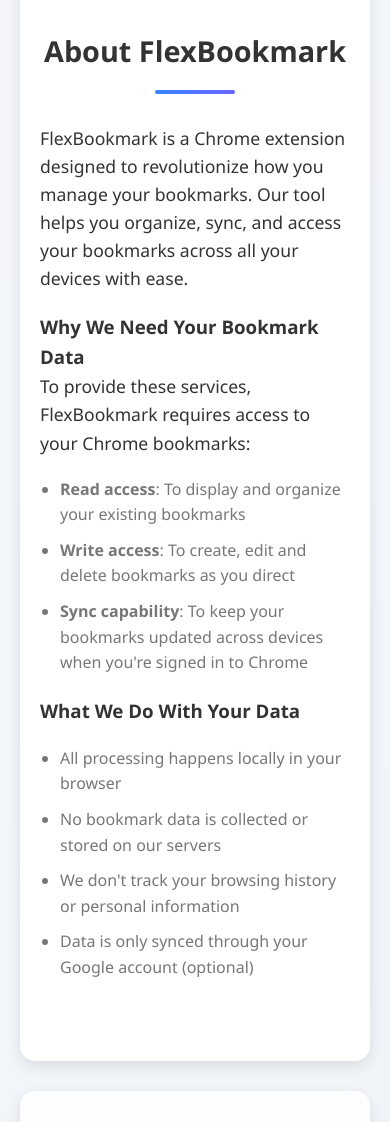
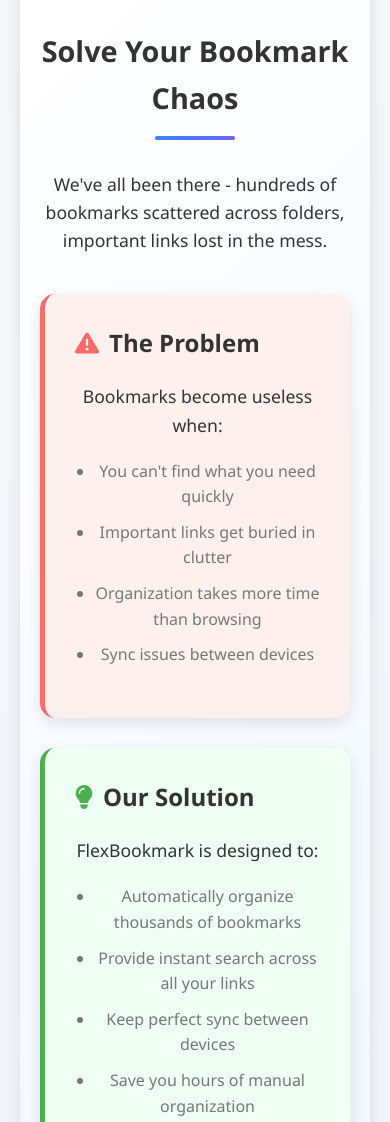
Before and after one commit to KhanhRomVN/FlexBookmark-Homepage, a plain HTML site: page index.html in a window 390 px wide. Shown: the part 400-1522 px from the top of the page. Drawn offline with nearby package versions, Linux system fonts and the light colour scheme.

Commit message:
Update index.html

```diff
--- a/index.html
+++ b/index.html
@@ -128,6 +128,77 @@
       color: var(--gray);
       max-width: 600px;
       margin: 0 auto;
+    }
+
+    /* Problem-Solution Section */
+    .problem-solution {
+      background: linear-gradient(135deg, #ffffff 0%, #f0f7ff 100%);
+      padding: 60px 0;
+      margin: 30px 0;
+      border-radius: 15px;
+      box-shadow: var(--box-shadow);
+      text-align: center;
+    }
+
+    .problem-solution h2 {
+      font-size: 2.2rem;
+      margin-bottom: 30px;
+      color: var(--dark);
+      position: relative;
+    }
+
+    .problem-solution h2::after {
+      content: '';
+      display: block;
+      width: 80px;
+      height: 4px;
+      background: linear-gradient(45deg, var(--accent), var(--secondary));
+      margin: 15px auto;
+      border-radius: 2px;
+    }
+
+    .problem-container {
+      display: flex;
+      flex-wrap: wrap;
+      justify-content: center;
+      gap: 30px;
+      margin-top: 40px;
+    }
+
+    .problem-card, .solution-card {
+      flex: 1;
+      min-width: 300px;
+      max-width: 450px;
+      padding: 30px;
+      border-radius: 15px;
+      box-shadow: var(--box-shadow);
+    }
+
+    .problem-card {
+      background: #fff0f0;
+      border-left: 5px solid var(--accent);
+    }
+
+    .solution-card {
+      background: #f0fff4;
+      border-left: 5px solid #4CAF50;
+    }
+
+    .problem-card h3, .solution-card h3 {
+      font-size: 1.5rem;
+      margin-bottom: 20px;
+      display: flex;
+      align-items: center;
+    }
+
+    .problem-card h3 i {
+      color: var(--accent);
+      margin-right: 10px;
+    }
+
+    .solution-card h3 i {
+      color: #4CAF50;
+      margin-right: 10px;
     }
 
     /* Main content */
@@ -516,7 +587,7 @@
         font-size: 2rem;
       }
 
-      .section-title, .purpose-content h2 {
+      .section-title, .purpose-content h2, .problem-solution h2 {
         font-size: 1.8rem;
       }
 
@@ -536,6 +607,14 @@
 
       .hero-buttons {
         flex-direction: column;
+      }
+
+      .problem-container {
+        flex-direction: column;
+      }
+
+      .problem-card, .solution-card {
+        max-width: 100%;
       }
     }
 
@@ -564,34 +643,48 @@
     </header>
 
     <main>
-      <!-- English Content -->
-      <section class="app-purpose">
+      <!-- New Problem-Solution Section -->
+      <section class="problem-solution">
         <div class="purpose-content">
-          <h2>About FlexBookmark</h2>
-          <p>FlexBookmark is a Chrome extension designed to revolutionize how you manage your bookmarks. Our tool helps you organize, sync, and access your bookmarks across all your devices with ease.</p>
+          <h2>Solve Your Bookmark Chaos</h2>
+          <p>We've all been there - hundreds of bookmarks scattered across folders, important links lost in the mess.</p>
 
-          <h3>Why We Need Your Bookmark Data</h3>
-          <p>To provide these services, FlexBookmark requires access to your Chrome bookmarks:</p>
-          <ul>
-            <li><strong>Read access</strong>: To display and organize your existing bookmarks</li>
-            <li><strong>Write access</strong>: To create, edit and delete bookmarks as you direct</li>
-            <li><strong>Sync capability</strong>: To keep your bookmarks updated across devices when you're signed in to Chrome</li>
-          </ul>
+          <div class="problem-container">
+            <div class="problem-card">
+              <h3><i class="fas fa-exclamation-triangle"></i> The Problem</h3>
+              <p>Bookmarks become useless when:</p>
+              <ul>
+                <li>You can't find what you need quickly</li>
+                <li>Important links get buried in clutter</li>
+                <li>Organization takes more time than browsing</li>
+                <li>Sync issues between devices</li>
+              </ul>
+            </div>
 
-          <h3>What We Do With Your Data</h3>
-          <ul>
-            <li>All processing happens locally in your browser</li>
-            <li>No bookmark data is collected or stored on our servers</li>
-            <li>We don't track your browsing history or personal information</li>
-            <li>Data is only synced through your Google account (optional)</li>
-          </ul>
+            <div class="solution-card">
+              <h3><i class="fas fa-lightbulb"></i> Our Solution</h3>
+              <p>FlexBookmark is designed to:</p>
+              <ul>
+                <li>Automatically organize thousands of bookmarks</li>
+                <li>Provide instant search across all your links</li>
+                <li>Keep perfect sync between devices</li>
+                <li>Save you hours of manual organization</li>
+              </ul>
+            </div>
+          </div>
         </div>
       </section>
 
       <section class="hero">
         <div class="hero-content">
-          <h2>Smart Bookmark Management for Chrome</h2>
-          <p>FlexBookmark helps you organize, search and access your bookmarks with ease. With intuitive interface and powerful features, bookmark management has never been this simple!</p>
+          <h2>Reclaim Control of Your Bookmarks</h2>
+          <p>Tired of losing important links in bookmark chaos? FlexBookmark gives you:</p>
+          <ul>
+            <li>One-click organization</li>
+            <li>Cross-device access</li>
+            <li>Lightning-fast search</li>
+            <li>Zero data sharing</li>
+          </ul>
           <div class="hero-buttons">
             <a href="https://chromewebstore.google.com/detail/FlexBookmark/bopjlpbmdbbiaphanlcecpbglgbjikje?utm_source=item-share-cb" class="cta-button" target="_blank">
               <i class="fab fa-chrome"></i> Install Now
@@ -600,6 +693,28 @@
               <i class="fas fa-external-link-alt"></i> Open Extension
             </button>
           </div>
+        </div>
+      </section>
+
+      <section class="app-purpose">
+        <div class="purpose-content">
+          <h2>Our Commitment to Your Data Privacy</h2>
+          <p>To deliver these powerful features, FlexBookmark requires access to your bookmarks:</p>
+
+          <h3>Why We Need Access</h3>
+          <ul>
+            <li><strong>Read access</strong>: To organize and display your bookmarks effectively</li>
+            <li><strong>Write access</strong>: To save and manage bookmarks as you direct</li>
+            <li><strong>Sync capability</strong>: To keep your bookmarks updated across devices</li>
+          </ul>
+
+          <h3>Our Privacy Promise</h3>
+          <ul>
+            <li>All processing happens locally in your browser</li>
+            <li>Zero bookmark data collected or stored on our servers</li>
+            <li>No tracking of your browsing history or personal information</li>
+            <li>Optional sync uses Google's secure infrastructure</li>
+          </ul>
         </div>
       </section>
 
```
